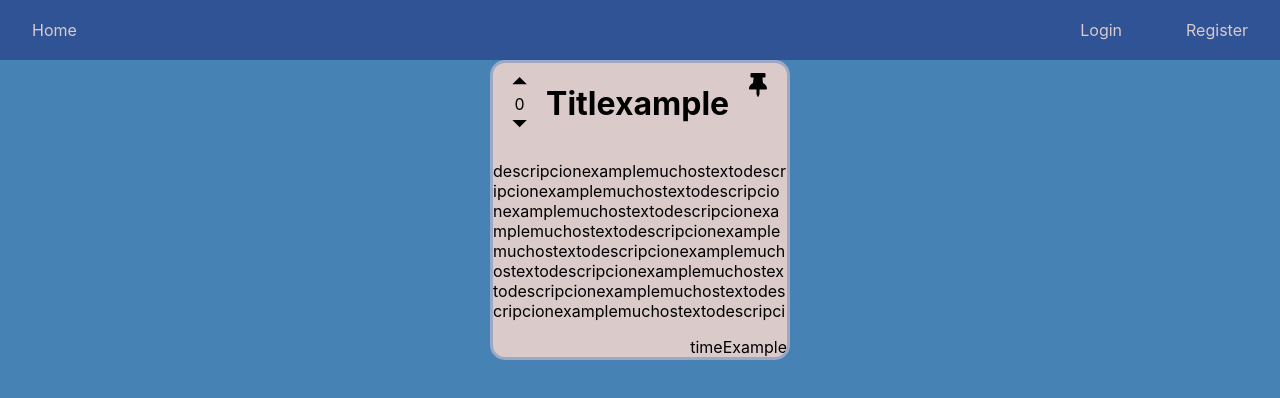
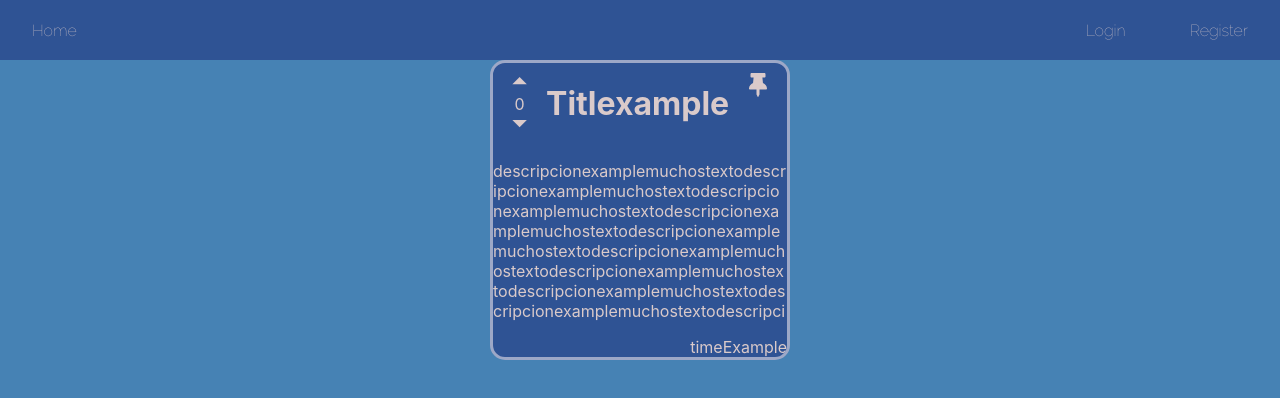
Before and after one commit to Thiago-cpu/posts, a Next.js app: page / in a window 1280 px wide. Shown: the top 398 px of the page. Built offline with nearby package versions, Linux system fonts and the light colour scheme.

Commit message:
arreglando errores de renderizado

```diff
--- a/components/UserForm.jsx
+++ b/components/UserForm.jsx
@@ -21,7 +21,7 @@ export default function UserForm({btnText = "Enviar", inputs, onSubmit}){
         return true
     },[inputs])
 
-    const handleChange = useCallback((e, onChange) =>{
+    const handleInputChange = useCallback( e =>{
         e.preventDefault()
         const {value, name} = e.target
         setInputValue({...inputValues, [name]: value})
@@ -32,11 +32,11 @@ export default function UserForm({btnText = "Enviar", inputs, onSubmit}){
         return inputs.map((input, i) => {
             const {type, placeholder, name, onChange} = input
             return (<div className={styles.rowInput} key={i}>
-                        <input name={name} className={styles.input} value={inputValues[name] || ""} type={type} onChange={(e)=>{handleChange(e, onChange)}} placeholder={placeholder}/>
+                        <input name={name} className={styles.input} value={inputValues[name] || ""} type={type} onChange={handleInputChange} placeholder={placeholder}/>
                         {inputValues[name] && onChange && <Loading promise={onChange} params={{[name]: inputValues[name]}} spinnerSize = "2rem" spinnerColor = "orange"/>}
                     </div>)
         })
-    },[ handleChange, inputValues])
+    },[ handleInputChange, inputValues])
 
 return(
     <form className={styles.formContainer} onSubmit={handleSubmit}>
--- a/styles/Header.module.css
+++ b/styles/Header.module.css
@@ -1,8 +1,10 @@
+@import url('https://fonts.googleapis.com/css2?family=Raleway:wght@100&display=swap');
 .headerContainer{
+    font-family: 'Raleway', sans-serif;
     height: 60px;
     display: flex;
     background-color: var(--header-bg-color);
-    color: var(--font-color);
+    color: var(--font-secundary-color);
     align-items: center;
     flex-direction: row;
     justify-content: space-between;
--- a/styles/Home.module.css
+++ b/styles/Home.module.css
@@ -11,7 +11,8 @@
 
 }
 .post{
-    background-color: var(--font-color);
+    background-color: var(--card-bg-color);
+    color: var(--font-secundary-color);
     overflow-y: auto;
     display: flex;
     overflow-wrap: break-word;
--- a/styles/globals.css
+++ b/styles/globals.css
@@ -19,7 +19,8 @@ a {
 }
 :root {
   --header-bg-color: #2f5394;
-  --font-color: #dacaca;
+  --card-bg-color: #2f5394;
+  --font-primary-color: #dacaca;
+  --font-secundary-color: #dacaca;
   --main-bg-color: steelblue;
-
 }
```
Also changed, not shown: hooks/useFetch.js (+9 -3 lines).
